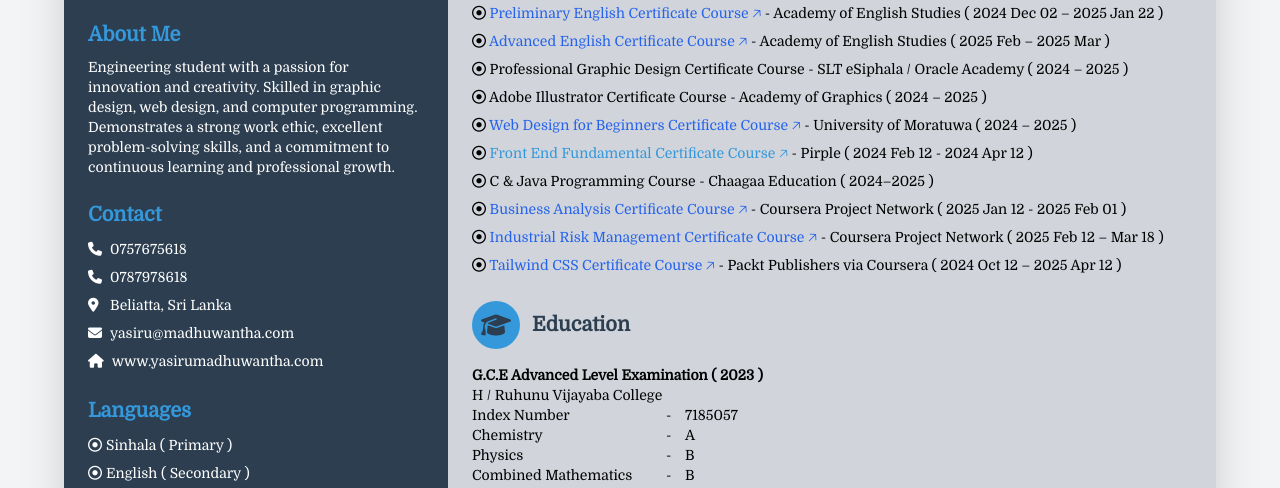
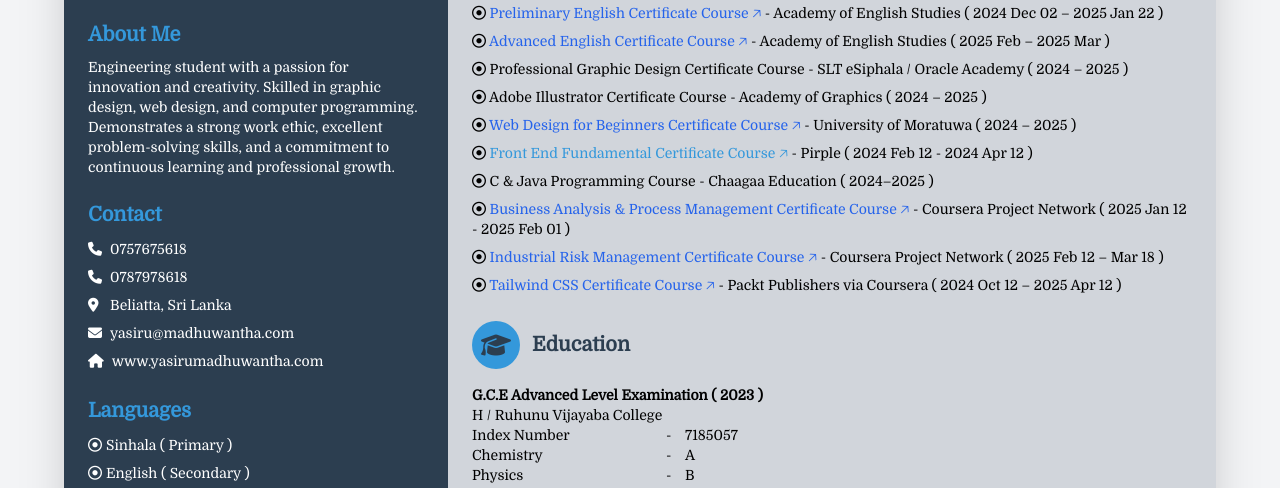
Before and after one commit to yasirumadhuwantha/IP001, a plain HTML site: page index.html in a window 1280 px wide. Shown: the part 231-719 px from the top of the page. Drawn offline with nearby package versions, Linux system fonts and the light colour scheme.

Commit message:
Update index.html

```diff
--- a/index.html
+++ b/index.html
@@ -264,7 +264,7 @@
         <li class="py-0.5 hover:py-2 hover:pl-2 hover:border-l-[6px] hover:rounded-md border-transparent hover:border-black hover:bg-gray-200 transform hover:translate-x-0.5 transition-all duration-200"><i class="far fa-dot-circle"></i> <a href="https://drive.google.com/file/d/1zft5niGoVxgRiDsv6WNmlDFMrf8a1czP/view?usp=sharing" target="_blank" class="text-blue-600 hover:no-underline">Web Design for Beginners Certificate Course 🡥</a> - University of Moratuwa ( 2024 – 2025 )</li>
         <li class="py-0.5 hover:py-2 hover:pl-2 hover:border-l-[6px] hover:rounded-md border-transparent hover:border-black hover:bg-gray-200 transform hover:translate-x-0.5 transition-all duration-200"><i class="far fa-dot-circle"></i> <a href="https://www.pirple.com/certificates/u4sabdbgjf" target="_blank" class="text-resume-accent hover:no-underline">Front End Fundamental Certificate Course 🡥</a> - Pirple ( 2024 Feb 12 - 2024 Apr 12 )</li>
         <li class="py-0.5 hover:py-2 hover:pl-2 hover:border-l-[6px] hover:rounded-md border-transparent hover:border-black hover:bg-gray-200 transform hover:translate-x-0.5 transition-all duration-200"><i class="far fa-dot-circle"></i> C & Java Programming Course - Chaagaa Education ( 2024–2025 )</li>
-        <li class="py-0.5 hover:py-2 hover:pl-2 hover:border-l-[6px] hover:rounded-md border-transparent hover:border-black hover:bg-gray-200 transform hover:translate-x-0.5 transition-all duration-200"><i class="far fa-dot-circle"></i> <a href="https://coursera.org/share/8e55d8b4f407545aef0fa2b98a568c11" target="_blank" class="text-blue-600 hover:no-underline">Business Analysis Certificate Course 🡥</a> - Coursera Project Network ( 2025 Jan 12 - 2025 Feb 01 )</li>
+        <li class="py-0.5 hover:py-2 hover:pl-2 hover:border-l-[6px] hover:rounded-md border-transparent hover:border-black hover:bg-gray-200 transform hover:translate-x-0.5 transition-all duration-200"><i class="far fa-dot-circle"></i> <a href="https://coursera.org/share/8e55d8b4f407545aef0fa2b98a568c11" target="_blank" class="text-blue-600 hover:no-underline">Business Analysis & Process Management Certificate Course 🡥</a> - Coursera Project Network ( 2025 Jan 12 - 2025 Feb 01 )</li>
         <li class="py-0.5 hover:py-2 hover:pl-2 hover:border-l-[6px] hover:rounded-md border-transparent hover:border-black hover:bg-gray-200 transform hover:translate-x-0.5 transition-all duration-200"><i class="far fa-dot-circle"></i> <a href="https://coursera.org/share/b48d1d50d359477501572e7dd5d80a2c" target="_blank" class="text-blue-600 hover:no-underline">Industrial Risk Management Certificate Course 🡥</a> - Coursera Project Network ( 2025 Feb 12 – Mar 18 )</li>
         <li class="py-0.5 hover:py-2 hover:pl-2 hover:border-l-[6px] hover:rounded-md border-transparent hover:border-black hover:bg-gray-200 transform hover:translate-x-0.5 transition-all duration-200"><i class="far fa-dot-circle"></i> <a href="https://www.coursera.org/account/accomplishments/certificate/Q6L250KPVN0H" target="_blank" class="text-blue-600 hover:no-underline">Tailwind CSS Certificate Course 🡥</a> - Packt Publishers via Coursera ( 2024 Oct 12 – 2025 Apr 12 )</li>
 
@@ -404,7 +404,7 @@
             <i class="far fa-dot-circle"></i>
           </span>
           <div>
-            <div><a href="https://coursera.org/share/8e55d8b4f407545aef0fa2b98a568c11" target="_blank" class="text-blue-300 hover:no-underline">Business Analysis Certificate Course</a></div>
+            <div><a href="https://coursera.org/share/8e55d8b4f407545aef0fa2b98a568c11" target="_blank" class="text-blue-300 hover:no-underline">Business Analysis & Process Management Certificate Course</a></div>
             <div>Coursera Project Network</div>
             <div>2025 Jan 12 - 2025 Feb 01</div>
           </div>
```
